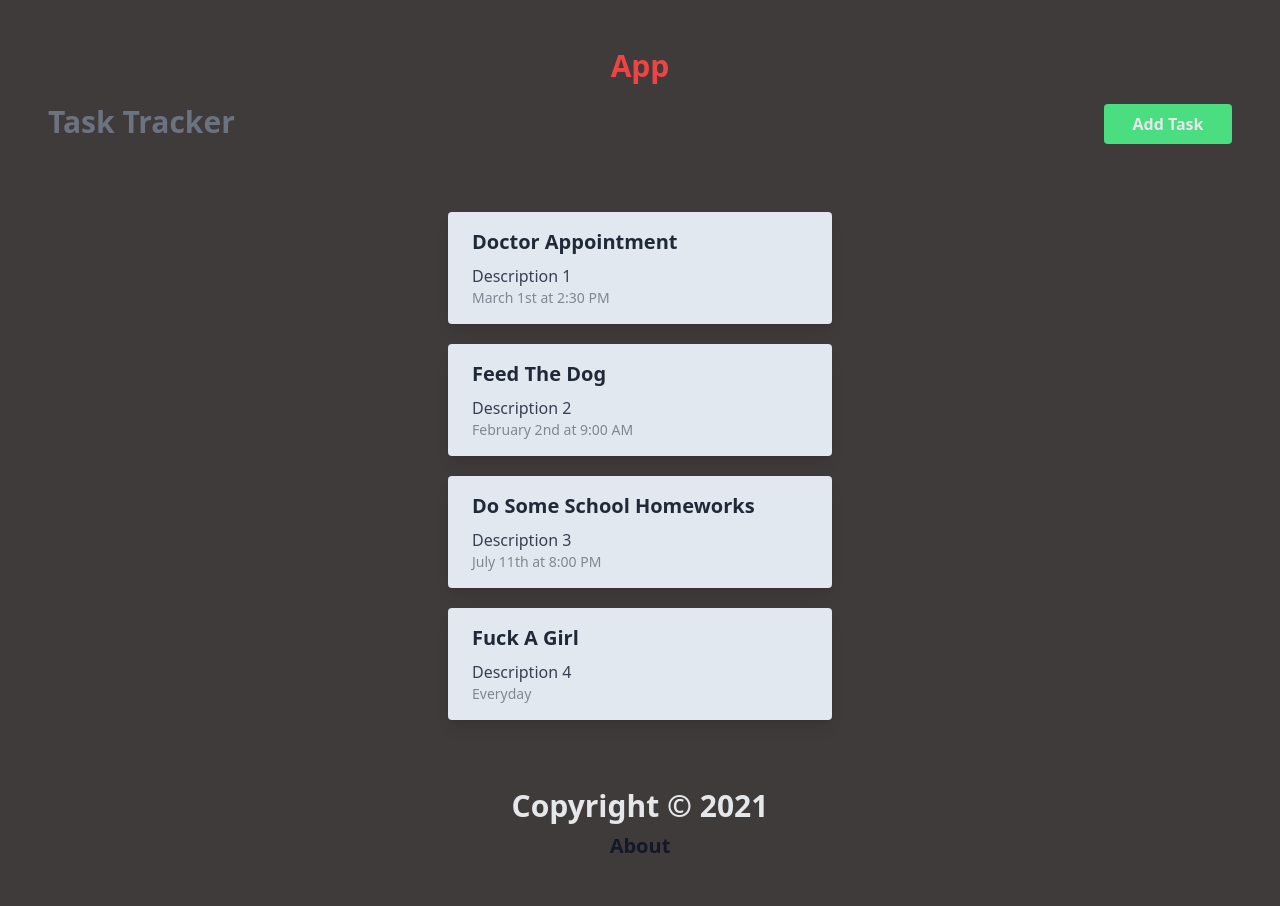
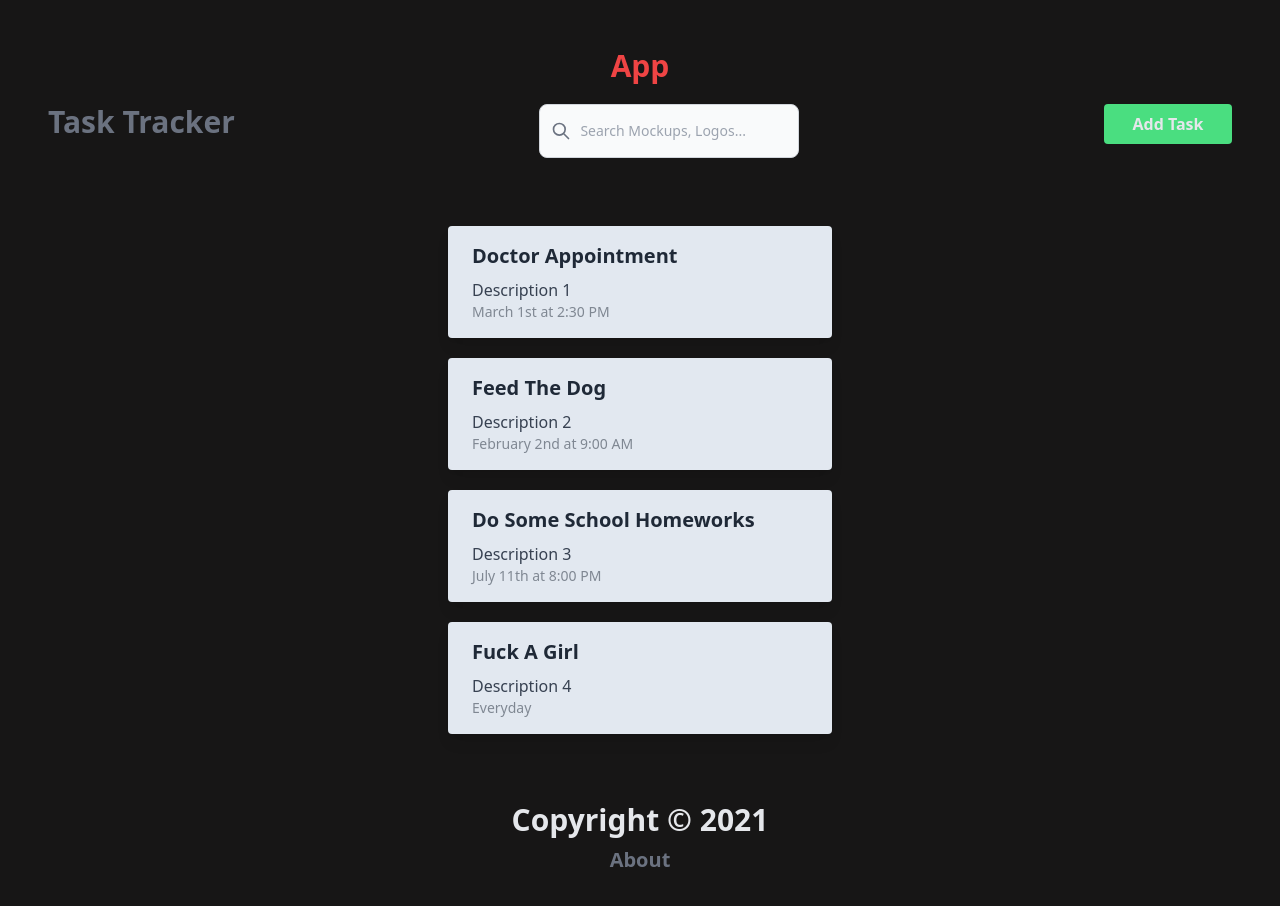
Before and after one commit to SelimF1998/vue-task-tracker1, a Vue app: page / in a window 1280 px wide. Shown: the top 906 px of the page. Built offline with nearby package versions, Linux system fonts and the light colour scheme; the HTML template or start-up script is replaced by a standard one.

Commit message:
first commit

```diff
--- a/src/App.vue
+++ b/src/App.vue
@@ -1,8 +1,8 @@
 <template>
   <div class="p-12 space-y-5">
     <div class="font-extrabold text-3xl text-red-500 text-center">App</div>
-    <Header :showAddTask="showAddTask" @show-form="showForm" title="Task Tracker" />
-    <router-view :showAddTask="showAddTask"></router-view>
+    <Header :showAddTask="showAddTask" @show-form="showForm" @search-input="search" title="Task Tracker" />
+    <router-view :showAddTask="showAddTask" :searchInput="searchInput"></router-view>
     <Footer />
   </div>
 </template>
@@ -18,16 +18,20 @@ export default {
     Header,
     Footer,
   },
-  emits: ['show-form'],
+  emits: ['show-form', ],
   data() {
     return {
-      showAddTask: false
+      showAddTask: false,
+      searchInput: ""
     }
   },
   methods: {
     showForm() {
       console.log("clicked")
       this.showAddTask = !this.showAddTask
+    },
+    search(searchInput) {
+      this.searchInput = searchInput
     }
   },
 }
--- a/src/components/Card.vue
+++ b/src/components/Card.vue
@@ -68,12 +68,10 @@ export default {
     },
     onChange(event) {
       this.tasks = this.tasks.filter(e => e.title == event.target.value)
-
     },
     log() {
       console.log(this.input);
       if (this.input == "") {
-
       }
     }
 
@@ -85,7 +83,6 @@ export default {
       }
       return this.tasks.filter(t => t.title.toUpperCase().includes(this.input.toUpperCase()))
     }
-
   },
 
   data() {
--- a/src/components/Footer.vue
+++ b/src/components/Footer.vue
@@ -1,7 +1,7 @@
 <template lang="">
     <div class="grid gap-2 items-center justify-center">
         <p class="text-gray-200 font-bold text-3xl">Copyright &copy; 2021</p>
-        <router-link class="text-gray-900 font-bold text-xl text-center" to="/about">About</router-link>
+        <router-link class="text-gray-500 font-bold text-xl text-center" to="/about">About</router-link>
     </div>
 </template>
 <script>
--- a/src/components/Header.vue
+++ b/src/components/Header.vue
@@ -1,36 +1,74 @@
 <template>
   <div v-show="showPage" class="flex justify-between">
-        <h1 class="text-gray-500 font-bold text-3xl text-start">{{title}}</h1>
-        <Button :showAddTask="showAddTask" @show-form="$emit('show-form')" :text="showAddTask ? 'Close' : 'Add Task'" />
+    <h1 class="text-gray-500 font-bold text-3xl text-start">{{ title }}</h1>
+    <div class="relative">
+      <div
+        class="absolute inset-y-0 left-0 flex items-center pl-3 pointer-events-none"
+      >
+        <svg
+          aria-hidden="true"
+          class="w-5 h-5 text-gray-500 dark:text-gray-400"
+          fill="none"
+          stroke="currentColor"
+          viewBox="0 0 24 24"
+          xmlns="http://www.w3.org/2000/svg"
+        >
+          <path
+            stroke-linecap="round"
+            stroke-linejoin="round"
+            stroke-width="2"
+            d="M21 21l-6-6m2-5a7 7 0 11-14 0 7 7 0 0114 0z"
+          ></path>
+        </svg>
+      </div>
+      <input
+        type="search"
+        id="default-search"
+        class="block w-full p-4 pl-10 text-sm text-gray-900 border border-gray-300 rounded-lg bg-gray-50 focus:ring-blue-500 focus:border-blue-500 dark:bg-gray-700 dark:border-gray-600 dark:placeholder-gray-400 dark:text-white dark:focus:ring-blue-500 dark:focus:border-blue-500 outline-none"
+        placeholder="Search Mockups, Logos..."
+        required
+        @input="search"
+        v-model="searchInput"
+      />
+    </div>
+    <Button
+      :showAddTask="showAddTask"
+      @show-form="$emit('show-form')"
+      :text="showAddTask ? 'Close' : 'Add Task'"
+    />
   </div>
 </template>
 <script>
-import Button from "./Button.vue"
-
+import Button from "./Button.vue";
 export default {
   name: "Header",
   props: {
     title: String,
     showAddTask: Boolean,
   },
-    emits: ['show-form'],
+  emits: ["show-form"],
   components: {
     Button,
   },
   methods: {
+    search() {
+      this.$emit("search-input", this.searchInput);
+    },
   },
   computed: {
     showPage() {
       if (this.$route.path === "/") {
-                return true
+        return true;
       } else {
-                return false
+        return false;
       }
-        }
-
-    }
-}
+    },
+  },
+  Data() {
+    return {
+      searchInput: "",
+    };
+  },
+};
 </script>
-<style lang="">
-
-</style>
+<style></style>
--- a/src/components/Tasks.vue
+++ b/src/components/Tasks.vue
@@ -1,5 +1,5 @@
 <template>
-    <div class="flex items-center justify-center" v-for="task in tasks" :key="task.id">
+    <div class="flex items-center justify-center" v-for="task in filteredList" :key="task.id">
       <Task @delete-task="$emit('delete-task', task.id)" :task="task" />
   </div>
 </template>
@@ -10,11 +10,21 @@ export default {
     name: "Tasks",
     props: {
         tasks: Array,
+        searchInput: String
     },
     components: {
       Task
     },
-    emits: ['delete-task']
+    emits: ['delete-task'],
+    computed: {
+      filteredList() {
+        if (this.searchInput == "") {
+          return this.tasks
+        } else {
+          return this.tasks.filter(t => t.title.toUpperCase().includes(this.searchInput.toUpperCase()))
+        }
+      }
+    }
 }
 </script>
 <style>
--- a/src/style.css
+++ b/src/style.css
@@ -3,5 +3,5 @@
 @tailwind utilities;
 
 :root {
-  background: #403b3b;
+  background: #171616;
 }
--- a/src/views/About.vue
+++ b/src/views/About.vue
@@ -1,7 +1,7 @@
 <template>
     <div class="grid items-center justify-center">
-        <h1 class="text-blue-600 font-bold text-3xl">Version 1.0.0</h1>
-        <router-link class="text-green-400 font-bold text-xl text-center" to="/">Go Back</router-link>
+        <h1 class="text-gray-200 font-bold text-3xl">Version 1.0.0</h1>
+        <router-link class="text-gray-500 font-bold text-xl text-center" to="/">Go Back</router-link>
     </div>
 </template>
 <script>
--- a/src/views/Home.vue
+++ b/src/views/Home.vue
@@ -1,7 +1,7 @@
 <template>
   <div class="p-12 space-y-5">
     <AddTask :showAddTask="showAddTask" @add-task="addTask" />
-    <Tasks @delete-task="deleteTask" :tasks="tasks" />
+    <Tasks @delete-task="deleteTask" :tasks="tasks" :searchInput="searchInput" />
   </div>
 </template>
 <script>
@@ -11,7 +11,8 @@ import AddTask from "../components/AddTask.vue"
 export default {
     name: "home",
     props: {
-        showAddTask: Boolean
+        showAddTask: Boolean,
+        searchInput: String
     },
     components: {
         Tasks,
```
Lines whose indentation alone changed are shown as unchanged.
